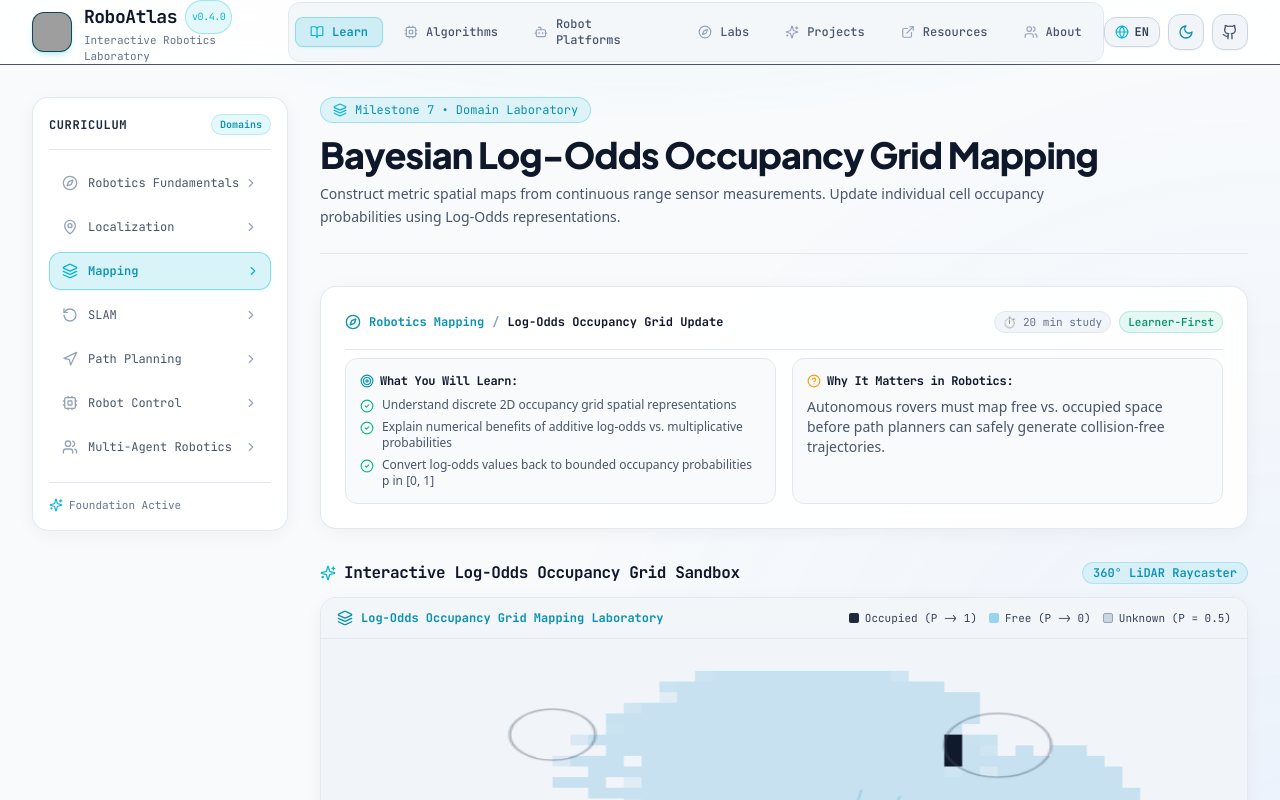
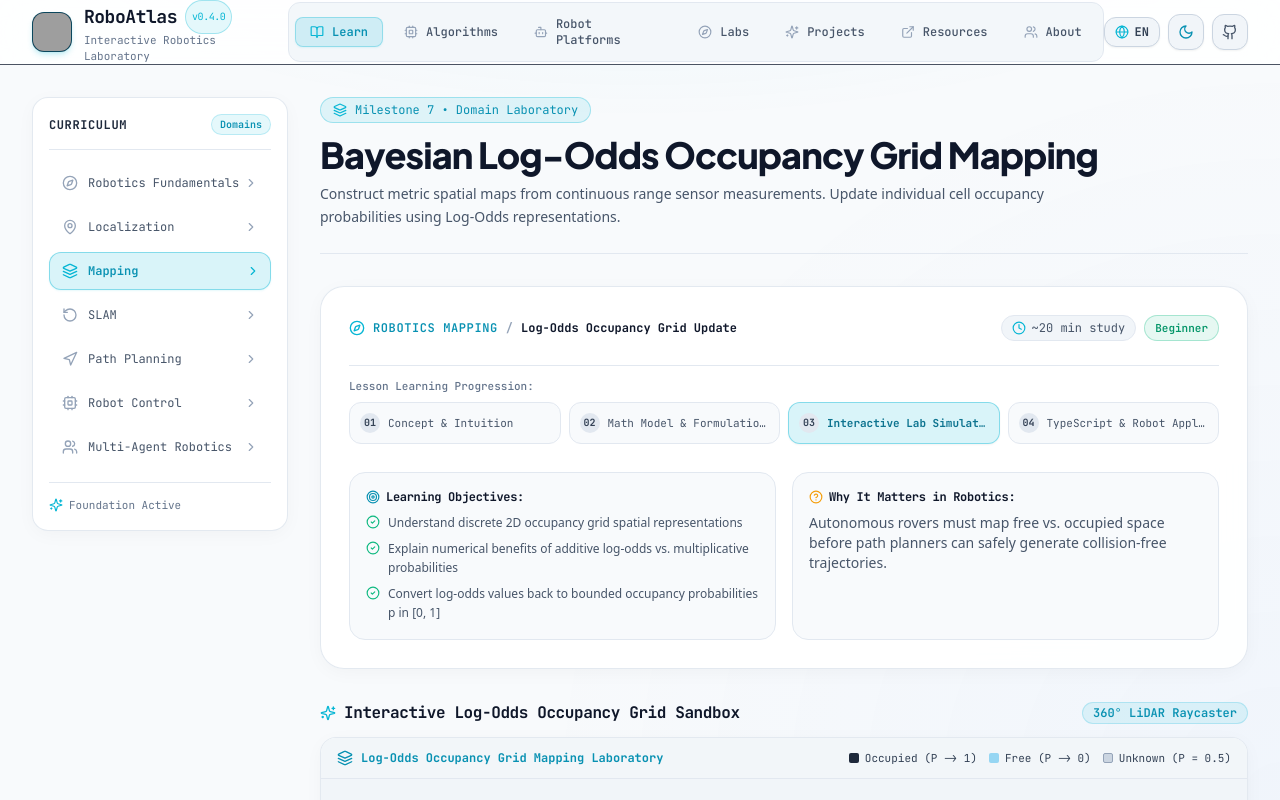
Before and after one commit to Naufaldo/RoboAtlas, a Next.js app: page /learn/mapping in a window 1280 px wide. Shown: the top 800 px of the page. Built offline with nearby package versions, Linux system fonts and the light colour scheme; grey boxes are pictures that could not be loaded.

Commit message:
feat(ui-ux): implement learner-first UI/UX specification with technical calm aesthetics, 4-stage progression, and focused reading layout

```diff
--- a/app/globals.css
+++ b/app/globals.css
@@ -32,17 +32,30 @@ body {
 html.dark body {
   background-color: #070a13;
   background-image:
-    radial-gradient(ellipse 80% 50% at 50% -20%, rgba(6, 182, 212, 0.15), transparent 70%),
-    radial-gradient(circle at 100% 100%, rgba(59, 130, 246, 0.08), transparent 50%);
+    radial-gradient(ellipse 80% 50% at 50% -20%, rgba(6, 182, 212, 0.12), transparent 70%),
+    radial-gradient(circle at 100% 100%, rgba(59, 130, 246, 0.06), transparent 50%);
   background-attachment: fixed;
 }
 
 html.light body {
   background-color: #f8fafc;
   background-image:
-    radial-gradient(ellipse 80% 50% at 50% -20%, rgba(6, 182, 212, 0.1), transparent 70%),
-    radial-gradient(circle at 100% 100%, rgba(59, 130, 246, 0.06), transparent 50%);
+    radial-gradient(ellipse 80% 50% at 50% -20%, rgba(6, 182, 212, 0.08), transparent 70%),
+    radial-gradient(circle at 100% 100%, rgba(59, 130, 246, 0.04), transparent 50%);
   background-attachment: fixed;
+}
+
+/* Technical Engineering Grid Pattern */
+.technical-grid {
+  background-size: 32px 32px;
+  background-image:
+    linear-gradient(to right, rgba(148, 163, 184, 0.05) 1px, transparent 1px),
+    linear-gradient(to bottom, rgba(148, 163, 184, 0.05) 1px, transparent 1px);
+}
+
+/* Focused Reading Column */
+.reading-prose {
+  max-width: 72ch;
 }
 
 /* Custom technical scrollbar */
@@ -67,7 +80,7 @@ html.light ::-webkit-scrollbar-thumb {
   border-radius: 4px;
 }
 
-/* Typography */
+/* Typography Hierarchy */
 h1, h2, h3, h4, h5, h6 {
   font-family: 'Plus Jakarta Sans', sans-serif;
   letter-spacing: -0.025em;
@@ -77,38 +90,38 @@ pre, code, .font-mono {
   font-family: 'JetBrains Mono', ui-monospace, SFMono-Regular, Menlo, Monaco, Consolas, monospace !important;
 }
 
-/* Glassmorphic card & subtle glow effects */
+/* Glassmorphic card & subtle technical borders */
 html.dark .glass-panel {
-  background: rgba(13, 19, 34, 0.75);
+  background: rgba(13, 19, 34, 0.82);
   backdrop-filter: blur(16px);
   -webkit-backdrop-filter: blur(16px);
-  border: 1px solid rgba(51, 65, 85, 0.45);
+  border: 1px solid rgba(51, 65, 85, 0.5);
 }
 
 html.light .glass-panel {
-  background: rgba(255, 255, 255, 0.88);
+  background: rgba(255, 255, 255, 0.92);
   backdrop-filter: blur(16px);
   -webkit-backdrop-filter: blur(16px);
   border: 1px solid rgba(226, 232, 240, 0.95);
-  box-shadow: 0 4px 20px -2px rgba(0, 0, 0, 0.05);
+  box-shadow: 0 4px 20px -2px rgba(0, 0, 0, 0.04);
 }
 
 .glass-panel-hover {
-  transition: all 0.25s cubic-bezier(0.16, 1, 0.3, 1);
+  transition: all 0.2s cubic-bezier(0.16, 1, 0.3, 1);
 }
 
 html.dark .glass-panel-hover:hover {
-  background: rgba(17, 24, 43, 0.9);
-  border-color: rgba(6, 182, 212, 0.45);
-  box-shadow: 0 10px 30px -10px rgba(6, 182, 212, 0.15);
-  transform: translateY(-2px);
+  background: rgba(17, 24, 43, 0.95);
+  border-color: rgba(6, 182, 212, 0.4);
+  box-shadow: 0 8px 24px -6px rgba(6, 182, 212, 0.12);
+  transform: translateY(-1.5px);
 }
 
 html.light .glass-panel-hover:hover {
-  background: rgba(255, 255, 255, 0.98);
-  border-color: rgba(6, 182, 212, 0.5);
-  box-shadow: 0 10px 30px -10px rgba(6, 182, 212, 0.2);
-  transform: translateY(-2px);
+  background: rgba(255, 255, 255, 1);
+  border-color: rgba(6, 182, 212, 0.4);
+  box-shadow: 0 8px 24px -6px rgba(6, 182, 212, 0.15);
+  transform: translateY(-1.5px);
 }
 
 /* KaTeX tweaks */
--- a/components/layout/LessonNavigation.tsx
+++ b/components/layout/LessonNavigation.tsx
@@ -9,14 +9,15 @@ export interface LessonNavigationProps {
   prevLesson?: {
     title: string;
     href: string;
-    domain: string;
+    domain?: string;
   };
   nextLesson?: {
     title: string;
     href: string;
-    domain: string;
+    domain?: string;
   };
   suggestedExperiments?: string[];
+  simulationChallenge?: string;
 }
 
 export function LessonNavigation({
--- a/components/layout/LessonOrientation.tsx
+++ b/components/layout/LessonOrientation.tsx
@@ -1,12 +1,13 @@
 'use client';
 
-import React from 'react';
+import React, { useState } from 'react';
 import { useLanguage } from '@/lib/i18n/LanguageContext';
-import { Compass, Target, HelpCircle, Sparkles, CheckCircle2 } from 'lucide-react';
+import { Compass, Target, HelpCircle, CheckCircle2, Clock, PlayCircle, BookOpen, Layers } from 'lucide-react';
 
 export interface LessonOrientationProps {
   domain: string;
   lessonTitle: string;
+  difficulty?: string;
   estimatedMinutes?: number;
   learningObjectives: string[];
   whyItMatters: string;
@@ -15,57 +16,118 @@ export interface LessonOrientationProps {
 export function LessonOrientation({
   domain,
   lessonTitle,
-  estimatedMinutes = 15,
+  difficulty = 'Beginner',
+  estimatedMinutes = 35,
   learningObjectives,
   whyItMatters,
 }: LessonOrientationProps) {
   const { locale } = useLanguage();
   const isId = locale === 'id';
 
+  const [activeStep, setActiveStep] = useState<number>(2); // Default to interactive lab step
+
+  const progressSteps = [
+    {
+      step: 1,
+      nameEn: 'Concept & Intuition',
+      nameId: 'Konsep & Intuisi',
+    },
+    {
+      step: 2,
+      nameEn: 'Math Model & Formulations',
+      nameId: 'Model Matematika & Formulasi',
+    },
+    {
+      step: 3,
+      nameEn: 'Interactive Lab Simulation',
+      nameId: 'Simulasi Lab Interaktif',
+    },
+    {
+      step: 4,
+      nameEn: 'TypeScript & Robot Applications',
+      nameId: 'Implementasi & Aplikasi Robot',
+    },
+  ];
+
   return (
-    <div className="rounded-2xl glass-panel p-5 sm:p-6 border border-slate-200 dark:border-slate-800 shadow-lg space-y-4 my-6">
-      {/* Top Meta Bar: Where am I? */}
-      <div className="flex items-center justify-between flex-wrap gap-2 text-xs font-mono">
-        <div className="flex items-center gap-2 text-cyan-600 dark:text-cyan-400 font-bold">
-          <Compass className="w-4 h-4" />
-          <span>{domain}</span>
+    <div className="rounded-3xl glass-panel p-6 sm:p-7 border border-slate-200 dark:border-slate-800 shadow-md space-y-6 my-6">
+      {/* Top Meta Bar: Where am I? + Calm Badges */}
+      <div className="flex items-center justify-between flex-wrap gap-3 text-xs font-mono">
+        <div className="flex items-center gap-2 text-cyan-600 dark:text-cyan-400 font-semibold">
+          <Compass className="w-4 h-4 text-cyan-500" />
+          <span className="uppercase tracking-wider">{domain}</span>
           <span className="text-slate-400 dark:text-slate-600">/</span>
-          <span className="text-slate-900 dark:text-slate-100">{lessonTitle}</span>
+          <span className="text-slate-900 dark:text-slate-100 font-bold">{lessonTitle}</span>
         </div>
 
-        <div className="flex items-center gap-2 text-[11px] text-slate-500 dark:text-slate-400">
-          <span className="px-2 py-0.5 rounded-full bg-slate-100 dark:bg-slate-800 border border-slate-200 dark:border-slate-700">
-            ⏱️ {estimatedMinutes} {isId ? 'menit belajar' : 'min study'}
+        <div className="flex items-center gap-2 text-xs">
+          <span className="px-2.5 py-1 rounded-full bg-slate-100 dark:bg-slate-900 border border-slate-200 dark:border-slate-800 text-slate-600 dark:text-slate-300 flex items-center gap-1.5 font-mono">
+            <Clock className="w-3.5 h-3.5 text-cyan-500" />
+            <span>~{estimatedMinutes} {isId ? 'menit belajar' : 'min study'}</span>
           </span>
-          <span className="px-2 py-0.5 rounded-full bg-emerald-500/10 text-emerald-600 dark:text-emerald-400 border border-emerald-500/20 font-semibold">
-            {isId ? 'Ramah Pemula' : 'Learner-First'}
+
+          <span
+            className={`px-2.5 py-1 rounded-full font-mono text-[11px] font-semibold border ${
+              difficulty === 'Beginner'
+                ? 'bg-emerald-500/10 text-emerald-600 dark:text-emerald-400 border-emerald-500/30'
+                : difficulty === 'Intermediate'
+                ? 'bg-blue-500/10 text-blue-600 dark:text-blue-400 border-blue-500/30'
+                : 'bg-purple-500/10 text-purple-600 dark:text-purple-400 border-purple-500/30'
+            }`}
+          >
+            {difficulty}
           </span>
         </div>
       </div>
 
+      {/* 4-Stage Learning Progress Stepper (Section 19) */}
+      <div className="pt-3 border-t border-slate-200 dark:border-slate-800/80">
+        <div className="text-[11px] font-mono text-slate-500 dark:text-slate-400 mb-2 font-medium">
+          {isId ? 'Alur Belajar Pelajaran (Learning Progression):' : 'Lesson Learning Progression:'}
+        </div>
+        <div className="grid grid-cols-2 sm:grid-cols-4 gap-2">
+          {progressSteps.map((s, idx) => (
+            <div
+              key={s.step}
+              onClick={() => setActiveStep(idx)}
+              className={`p-2.5 rounded-xl border text-xs font-mono transition-all cursor-pointer flex items-center gap-2 ${
+                activeStep === idx
+                  ? 'bg-cyan-500/15 border-cyan-500/40 text-cyan-700 dark:text-cyan-300 font-bold shadow-sm'
+                  : 'bg-slate-50 dark:bg-slate-900/60 border-slate-200 dark:border-slate-800 text-slate-600 dark:text-slate-400 hover:border-slate-300 dark:hover:border-slate-700'
+              }`}
+            >
+              <span className="w-5 h-5 rounded-full flex items-center justify-center text-[10px] font-bold bg-slate-200 dark:bg-slate-800 text-slate-700 dark:text-slate-300 flex-shrink-0">
+                0{s.step}
+              </span>
+              <span className="truncate text-[11px]">{isId ? s.nameId : s.nameEn}</span>
+            </div>
+          ))}
+        </div>
+      </div>
+
       {/* Grid: What am I learning? & Why does it matter? */}
-      <div className="grid grid-cols-1 md:grid-cols-2 gap-4 pt-2 border-t border-slate-200 dark:border-slate-800/80 text-xs">
-        {/* Objectives */}
-        <div className="space-y-2 p-3.5 rounded-xl bg-slate-50 dark:bg-slate-950/60 border border-slate-200 dark:border-slate-800/80">
+      <div className="grid grid-cols-1 md:grid-cols-2 gap-4 pt-1 text-xs">
+        {/* Objectives (Section 17) */}
+        <div className="space-y-2 p-4 rounded-2xl bg-slate-50 dark:bg-slate-950/60 border border-slate-200 dark:border-slate-800/80">
           <h4 className="font-mono font-bold text-slate-900 dark:text-slate-100 flex items-center gap-1.5 text-xs">
             <Target className="w-3.5 h-3.5 text-cyan-600 dark:text-cyan-400" />
-            <span>{isId ? 'Apa yang Akan Dipelajari? (Objectives)' : 'What You Will Learn:'}</span>
+            <span>{isId ? 'Target Pembelajaran (What You Will Learn):' : 'Learning Objectives:'}</span>
           </h4>
           <ul className="space-y-1.5 text-slate-600 dark:text-slate-300 font-sans">
             {learningObjectives.map((obj, idx) => (
               <li key={idx} className="flex items-start gap-2">
                 <CheckCircle2 className="w-3.5 h-3.5 text-emerald-500 dark:text-emerald-400 flex-shrink-0 mt-0.5" />
-                <span>{obj}</span>
+                <span className="leading-relaxed">{obj}</span>
               </li>
             ))}
           </ul>
         </div>
 
         {/* Why it matters */}
-        <div className="space-y-2 p-3.5 rounded-xl bg-slate-50 dark:bg-slate-950/60 border border-slate-200 dark:border-slate-800/80">
+        <div className="space-y-2 p-4 rounded-2xl bg-slate-50 dark:bg-slate-950/60 border border-slate-200 dark:border-slate-800/80">
           <h4 className="font-mono font-bold text-slate-900 dark:text-slate-100 flex items-center gap-1.5 text-xs">
             <HelpCircle className="w-3.5 h-3.5 text-amber-500" />
-            <span>{isId ? 'Mengapa Ini Penting? (Why It Matters)' : 'Why It Matters in Robotics:'}</span>
+            <span>{isId ? 'Mengapa Ini Penting di Robotika?' : 'Why It Matters in Robotics:'}</span>
           </h4>
           <p className="text-slate-600 dark:text-slate-300 font-sans leading-relaxed text-xs sm:text-sm">
             {whyItMatters}
```
Also changed, not shown: app/learn/[domain]/[slug]/LessonPageClient.tsx (+65 -37 lines), 1 other file (tests, documents, lock files or other folders).
